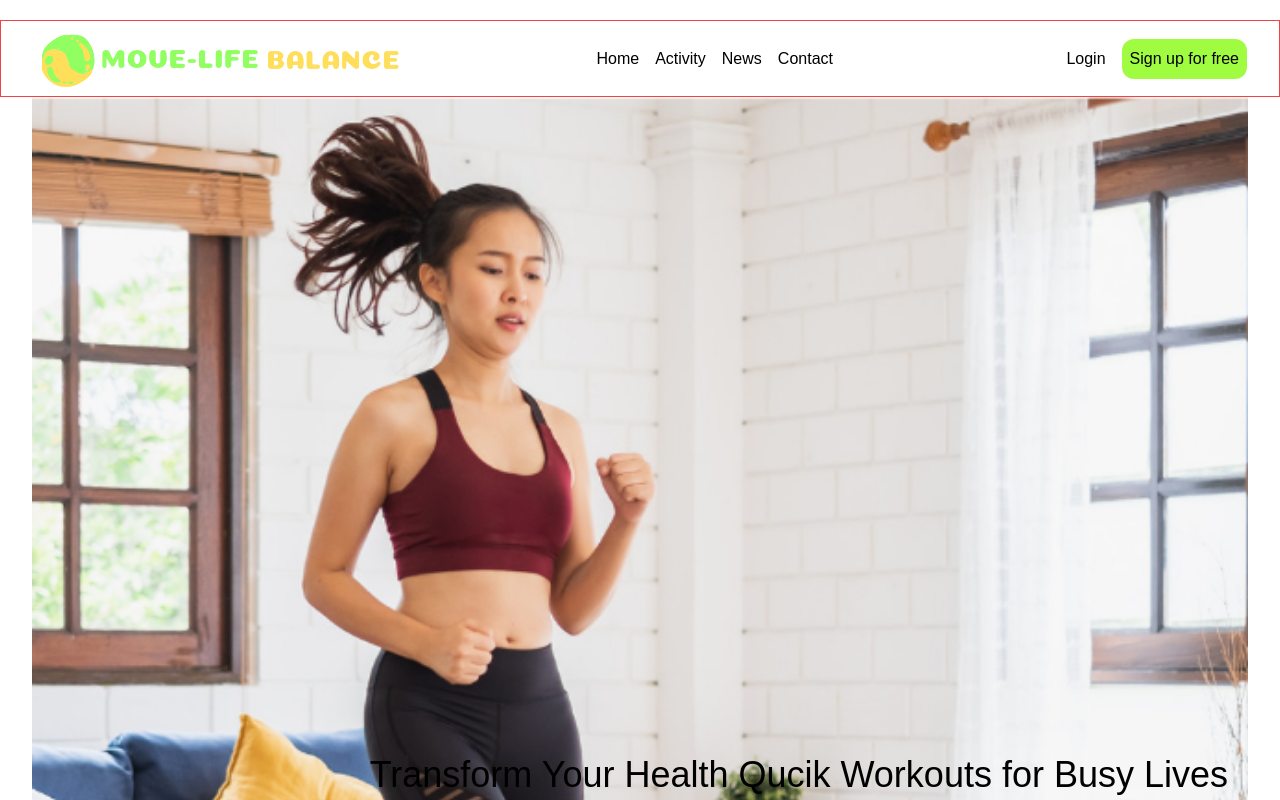
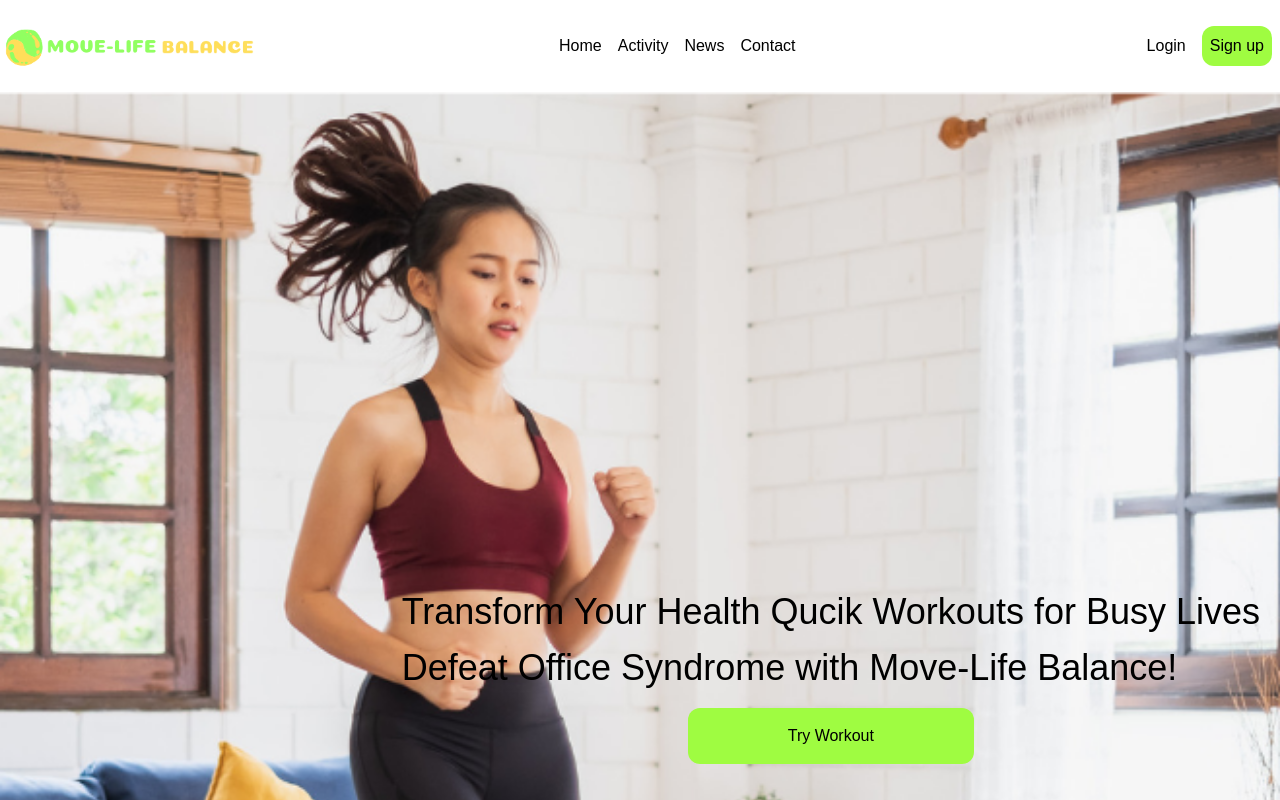
Before and after one commit to Grop-project-8/PROJECT_MLB, a React (Vite) app: page / in a window 1280 px wide. Shown: the top 800 px of the page. Built offline with nearby package versions, Linux system fonts and the light colour scheme; a web font is replaced by a local one.

Commit message:
add layout

```diff
--- a/src/App.css
+++ b/src/App.css
@@ -1,5 +1,4 @@
 @import url("https://fonts.googleapis.com/css2?family=Bebas+Neue&family=Chakra+Petch:wght@500;600&family=Coiny&family=Poppins:wght@700&family=Roboto:wght@300;400;500&family=Ubuntu:wght@300;400;500;700&display=swap");
-
 
 *{
   margin: 0;
--- a/src/App.jsx
+++ b/src/App.jsx
@@ -1,4 +1,3 @@
-
 import './App.css'
 import HomePage from './Pages/HomePage/HomePage'
 function App() {
@@ -6,7 +5,6 @@ function App() {
   return (
     <>
     <HomePage/>
-
     </>
   )
 }
--- /dev/null
+++ b/src/Components/Footer/Footer.jsx
@@ -0,0 +1,11 @@
+import React from 'react'
+
+const Footer = () => {
+  return (
+    <div>
+        This is Footer
+    </div>
+  )
+}
+
+export default Footer
--- a/src/Components/Hero/Discription.jsx
+++ b/src/Components/Hero/Discription.jsx
@@ -1,6 +1,6 @@
 import React from 'react'
 
-function Discription() {
+function Discription () {
   return (
     <div>
         <div>
--- a/src/Components/Hero/Hero.jsx
+++ b/src/Components/Hero/Hero.jsx
@@ -1,33 +1,40 @@
-import hero from '../../assets/hero/hero.svg'
-import Navbar from '../Navbar/Navbar'
+import hero from "../../assets/hero/hero.svg";
 
 function Hero() {
   return (
-    <>
-    <Navbar/>
+    <div className="relative">
+      <div className="w-[100%] sm:h-[40rem] md:h-[60rem]">
+        <img
+          src={hero}
+          alt="Image-hero"
+          className="object-cover
+ w-[100%] h-full object-top "
+        />
+      </div>
 
-    <div className='xl:container mx-auto mb-6'>
+      <div className="xl:container mx-auto mb-6 px-10">
+        <div className="lg:absolute top-[50%] right-5 ">
+          <div className=" space-y-4 my-5">
+            <h1 className="text-4xl">
+              Transform Your Health Qucik Workouts for Busy Lives
+            </h1>
+            <p className="text-4xl">
+              Defeat Office Syndrome with Move-Life Balance!
+            </p>
+          </div>
 
-        <div className='lg:relative'>
-            <div>
-            <img src={hero} alt="Image-hero"
-            className='object-cover w-full'
-            />
-            </div>
-
-            <div className='lg:absolute top-[50%] right-5 '>
-                <h1 className='text-4xl'>Transform Your Health Qucik Workouts for Busy Lives</h1>
-                <p className='text-4xl'>Defeat Office Syndrome with Move-Life Balance!</p>
-            </div>
+          <div className="flex justify-center">
+            <button
+              type="button"
+              className="bg-myGreen px-2 py-4 rounded-[12px] w-1/3  "
+            >
+              Try Workout
+            </button>
+          </div>
         </div>
-
-
-
-        <button type="button" className='lg:hidden bg-myGreen'>Try Workout</button>
-
+      </div>
     </div>
-    </>
-  )
+  );
 }
 
-export default Hero
+export default Hero;
--- /dev/null
+++ b/src/Components/Layout/Layout.jsx
@@ -0,0 +1,16 @@
+import Navbar from "../Navbar/Navbar"
+import Footer from "../Footer/Footer"
+
+const Layout = ({ children }) => {
+    return (
+        <div>
+            <Navbar />
+
+            {children}
+
+            <Footer />
+        </div>
+    )
+}
+
+export default Layout
--- a/src/Components/Navbar/Navbar.jsx
+++ b/src/Components/Navbar/Navbar.jsx
@@ -1,7 +1,7 @@
 import { useState } from "react";
 import logo from "../../assets/logo/logo.svg";
 import { AiOutlineMenu, AiOutlineClose } from "react-icons/ai";
-
+import {Link} from 'react-router-dom'
 const Navbar = () => {
   const [showMenu, setShowMenu] = useState(false);
 
@@ -10,19 +10,19 @@ const Navbar = () => {
   };
 
   return (
-    <div className="xl:container mt-5 flex justify-between border border-red-500">
+    <div className=" mt-5 flex justify-between mb-5">
       {/* logo */}
-      <div className="lg:w-[auto] md:w-[25%] md:block  hidden">
-        <a href="">
+      <div className="lg:w-[20%] md:w-[25%] md:block  hidden">
+        <Link to="/">
           <img className="w-[100%]" src={logo} alt="logo" />
-        </a>
+        </Link>
       </div>
 
       {/* toglle menu mobile   */}
-      <div className=" md:hidden flex items-center ">
+      <div className=" md:hidden flex items-center pl-5">
         <button className="p-2 " onClick={toggleMenu}>
           {showMenu ? (
-            <AiOutlineClose onClick={toggleMenu} />
+            ''
           ) : (
             <AiOutlineMenu onClick={toggleMenu} />
           )}
@@ -31,7 +31,9 @@ const Navbar = () => {
 
         {/* Mobile Menu */}
       {showMenu && (
-        <div className="md:hidden flex flex-col space-y-4 absolute top-[10%] right-[50%]">
+        <div className="md:hidden flex flex-col space-y-4 absolute top-[2%] left-5 bg-white p-4 shadow-md rounded-lg z-50">
+          <AiOutlineClose onClick={toggleMenu} />
+        <a href="">Home</a>
           <a href="">Home</a>
           <a href="">Activity</a>
           <a href="">Article</a>
@@ -45,29 +47,29 @@ const Navbar = () => {
       >
         <ul className="flex space-x-4  ">
           <li>
-            <a href="">Home</a>
+            <Link  to="/">Home</Link>
           </li>
           <li>
-            <a href="">Activity</a>
+            <Link to="/">Activity</Link>
           </li>
           <li>
-            <a href="">News</a>
+            <Link  to="/">News</Link>
           </li>
           <li>
-            <a href="">Contact</a>
+            <Link to="/">Contact</Link>
           </li>
         </ul>
       </div>
 
-      <div className="flex ml-10">
+      <div className="flex ml-10 px-2">
         <ul className="flex my-auto space-x-4 items-center">
           <li>
-            <a href="">Login</a>
+            <Link to="/">Login</Link>
           </li>
           <li className="bg-myGreen px-2 py-2 rounded-[12px] w-[100%]">
-            <a href="" >
-                Sign up for free
-            </a>
+            <Link to="/" >
+                Sign up
+            </Link>
           </li>
         </ul>
       </div>
--- a/src/Pages/HomePage/HomePage.jsx
+++ b/src/Pages/HomePage/HomePage.jsx
@@ -1,13 +1,13 @@
-import Hero from "../../components/Hero/Hero"
-import Discription from "../../components/Hero/Discription"
+import Hero from "../../Components/Hero/Hero";
+import Discription from "../../components/Hero/Discription";
 
 function HomePage() {
   return (
-    <>
-    <Hero/>
-    <Discription/>
-    </>
-  )
+    <div>
+      <Hero />
+      <Discription />
+    </div>
+  );
 }
 
-export default HomePage
+export default HomePage;
--- a/src/main.jsx
+++ b/src/main.jsx
@@ -4,11 +4,16 @@ import App from "./App.jsx";
 import "./index.css";
 import { createBrowserRouter, RouterProvider } from "react-router-dom";
 import HomePage from "./Pages/HomePage/HomePage.jsx";
+import Layout from "./Components/Layout/Layout.jsx";
 
 const router = createBrowserRouter([
   {
     path: "/",
-    element: <HomePage />,
+    element: (
+      <Layout>
+        <HomePage />
+      </Layout>
+    ),
   },
   {
     path: "/home",
--- a/tailwind.config.js
+++ b/tailwind.config.js
@@ -9,7 +9,7 @@ export default {
       container: {
         center: true,
         padding: {
-          DEFAULT: "1rem",
+          DEFAULT: "2rem",
           sm:"2rem"
         },
         // screens: {
```
